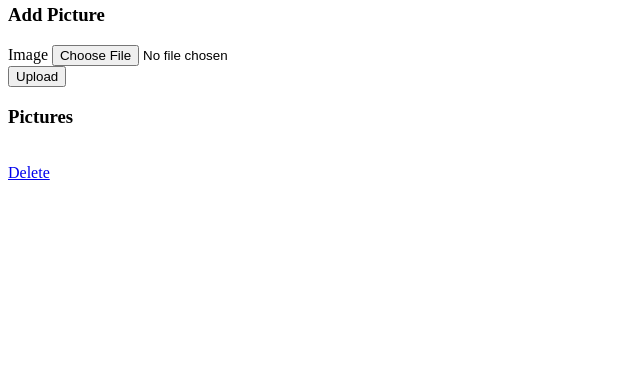
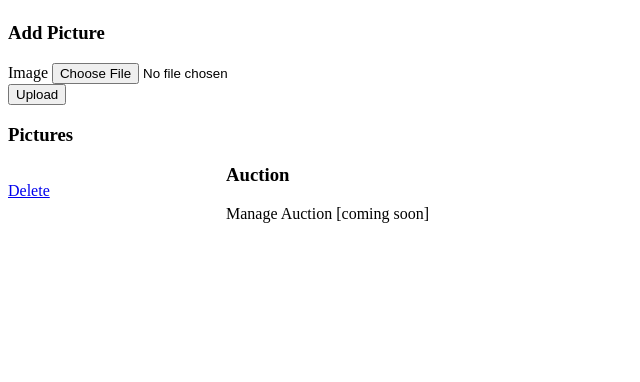
Before and after one commit to thraxil/artsho, a Django app: page /edit/show/1/ in a window 1280 px wide. Shown: the part 1061-1443 px from the top of the page, without its empty margins (0-640 px from the left). Before the commit the page ends 1241 px from the top, so only its background shows below. Run offline with Django 3.2, Linux system fonts and the light colour scheme; a user stored in the database is signed in; tables that the repository leaves empty hold one stand-in row (values such as "Sample post"); some libraries are stand-ins or nearby versions.

Commit message:
add auction to show. closes #10

```diff
--- a/artsho/main/views.py
+++ b/artsho/main/views.py
@@ -114,6 +114,17 @@ class AddPictureView(StaffMixin, View):
         p = Picture.objects.create(show=show)
         save_image(p, request.FILES['image'])
         messages.success(request, "picture added to show")
+        return HttpResponseRedirect(reverse('edit_show', args=[show.id]))
+
+
+class AddAuctionView(StaffMixin, View):
+    def post(self, request, pk):
+        show = get_object_or_404(Show, pk=pk)
+        Auction.objects.create(
+            show=show,
+            start=request.POST['start'],
+            end=request.POST['end'],
+        )
         return HttpResponseRedirect(reverse('edit_show', args=[show.id]))
 
 
--- a/artsho/templates/edit/show.html
+++ b/artsho/templates/edit/show.html
@@ -22,6 +22,7 @@
   data-toggle="tab">Basic Info</a></li>
   <li role="presentation"><a href="#videos" role="tab" data-toggle="tab">Videos</a></li>
   <li role="presentation"><a href="#pictures" role="tab" data-toggle="tab">Pictures</a></li>
+  <li role="presentation"><a href="#auction" role="tab" data-toggle="tab">Auction</a></li>
 </ul>
 
 <div class="tab-content">
@@ -141,6 +142,33 @@
 {% endif %}
 
 </div>
+
+<div role="tabpanel" class="tab-pane" id="auction">
+<h3>Auction</h3>
+{% if show.auction %}
+<p>Manage Auction [coming soon]</p>
+{% else %}
+<p>This show doesn't have an auction defined.</p>
+<form action="{% url 'add_auction' show.id %}" method="post" role="form">
+
+      <div class="form-group">
+        <label for="start">Start</label>
+				<input type="text" name="start" id="start" placeholder="YYYY-MM-DD"
+				class="form-control" />
+      </div>
+
+      <div class="form-group">
+        <label for="end">End</label>
+				<input type="text" name="end" id="end" placeholder="YYYY-MM-DD"
+				class="form-control" />
+      </div>
+
+			<input type="submit" value="Add Auction" class="btn btn-primary" />
+</form>
+{% endif %}
+
+</div>
+
 </div>
 
 {% endblock %}
--- a/artsho/urls.py
+++ b/artsho/urls.py
@@ -58,6 +58,10 @@ urlpatterns = patterns(
 
     url(r'^edit/show/(?P<pk>\d+)/add_picture/$',
         views.AddPictureView.as_view(), name='edit_show_add_picture'),
+
+    url(r'^edit/show/(?P<pk>\d+)/add_auction/$',
+        views.AddAuctionView.as_view(), name='add_auction'),
+
     url(r'^edit/showvideo/(?P<pk>\d+)/delete/$',
         views.DeleteShowVideoView.as_view(), name='delete_show_video'),
     url(r'^edit/picture/(?P<pk>\d+)/delete/$',
```
Also changed, not shown: artsho/main/tests/test_views.py (+7 -0 lines).
